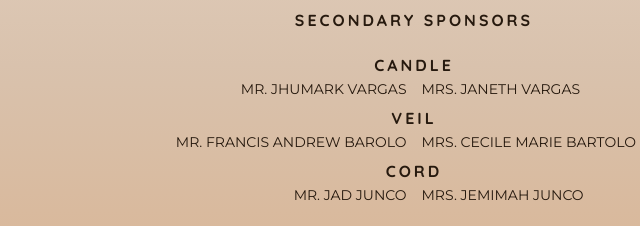
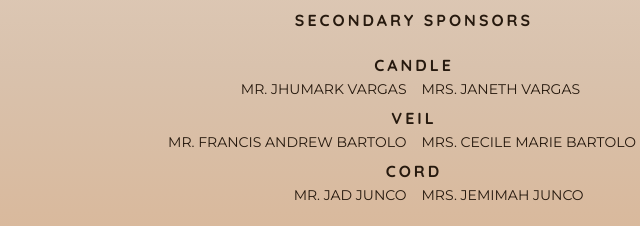
Before and after one commit to 2koiii/invitation-princess-charles, a plain HTML site: page html/entourage.html in a window 1280 px wide. Shown: the part 860-1086 px from the top of the page, 226-866 px from the left. Drawn offline with Linux system fonts and the light colour scheme.

Commit message:
corrected name spelling

```diff
--- a/html/entourage.html
+++ b/html/entourage.html
@@ -87,7 +87,7 @@
             <div class="align-middle delay hidden">
 
                 <div class="men">
-                    <p>mr. francis andrew barolo</p>
+                    <p>mr. francis andrew bartolo</p>
                 </div>
 
                 <div class="women">
```
